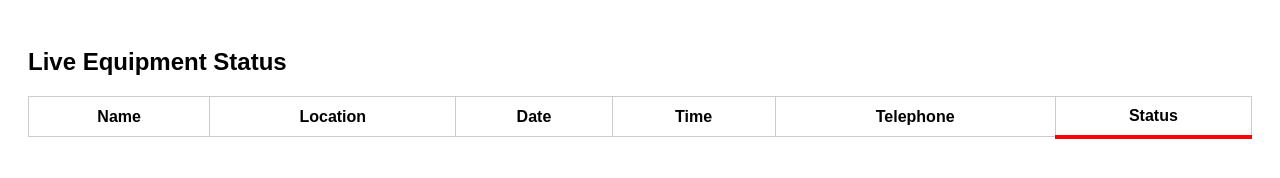
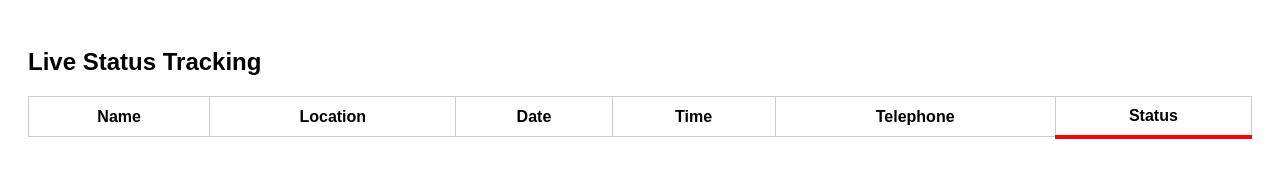
Before and after one commit to chevyfst/line-tracking, a plain HTML site: page index.html in a window 1280 px wide. Drawn offline with Linux system fonts and the light colour scheme; no server answers.

Commit message:
index.html

```diff
--- a/index.html
+++ b/index.html
@@ -32,7 +32,7 @@
 </head>
 <body>
 
-<h2>Live Equipment Status</h2>
+<h2>Live Status Tracking</h2>
 <table id="dataTable">
   <thead>
     <tr>
```
